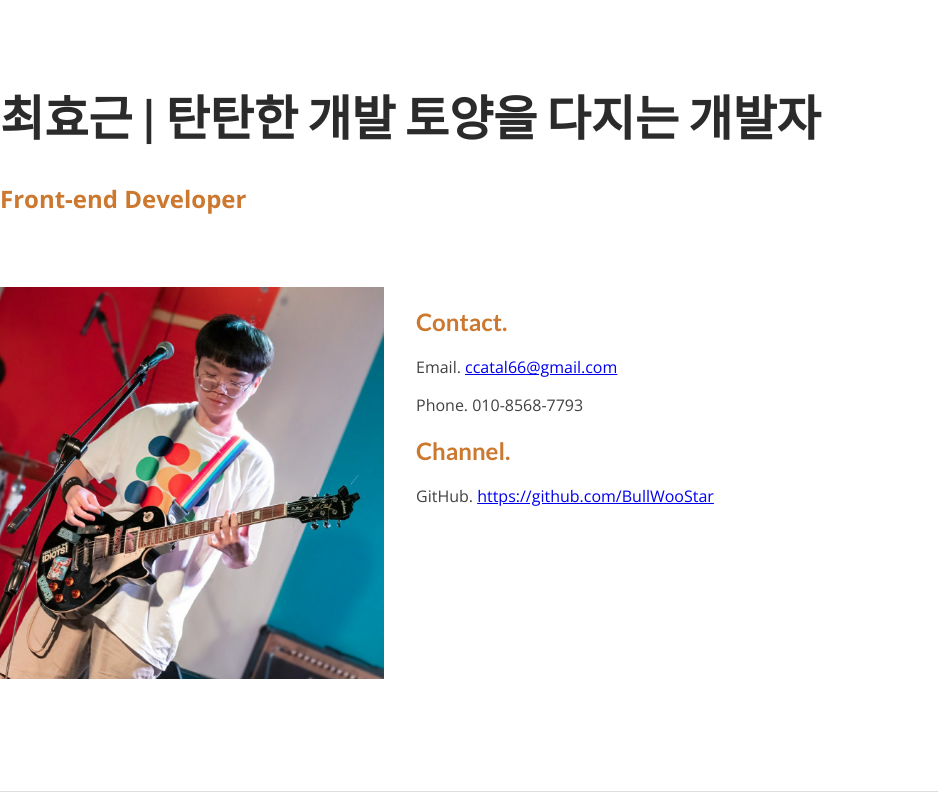
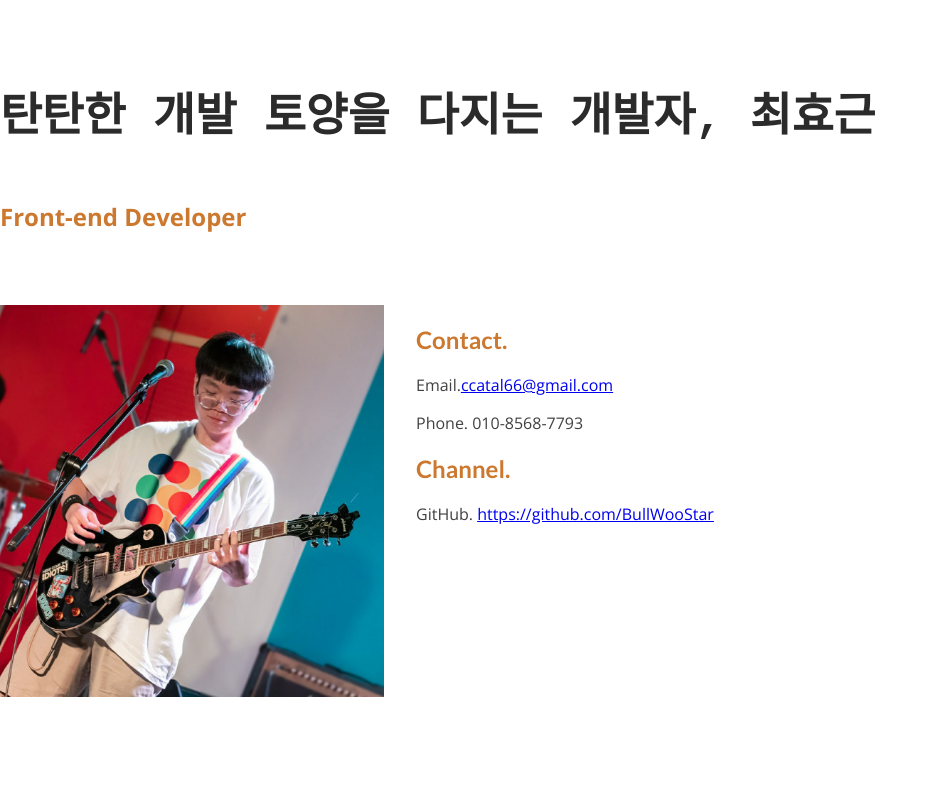
Before and after one commit to BullWooStar/my-resume, a Next.js app: page / in a window 1280 px wide. Shown: the top 800 px of the page, without its empty margins (0-938 px from the left). Built offline with nearby package versions, Linux system fonts and the light colour scheme.

Commit message:
feat: header 애니메이션 적용

```diff
--- a/components/Header.js
+++ b/components/Header.js
@@ -4,13 +4,12 @@ import Image from "next/image";
 
 function Header() {
   return (
-    <div className={styles.headerBox}>
-      <header>
+    <header className={styles.headerBox}>
       <h1 className={styles.mainName}>
-          최효근 | 탄탄한 개발 토양을 다지는 개발자
+        탄탄한 개발 토양을 다지는 개발자, 최효근
       </h1>
+      <div className={styles.fadeInBox}>
         <p className={`${styles.specialist}`}>Front-end Developer</p>
-      </header>
         <div className={styles.headerContent}>
           <Image
             src={profile}
@@ -21,7 +20,8 @@ function Header() {
             <div>
               <h2 className={styles.headerContentTitle}>Contact.</h2>
               <p>
-              Email. <a href="mailto: ccatal66@gmail.com">ccatal66@gmail.com</a>
+                Email.
+                <a href="mailto: ccatal66@gmail.com">ccatal66@gmail.com</a>
               </p>
               <p className="themeColor">Phone. 010-8568-7793</p>
             </div>
@@ -41,6 +41,7 @@ function Header() {
           </div>
         </div>
       </div>
+    </header>
   );
 }
 
--- a/styles/Header.module.css
+++ b/styles/Header.module.css
@@ -4,7 +4,39 @@
 }
 
 .mainName {
-  font-size: 3rem;
+  width: 97%;
+  animation: typing 1.8s steps(22), blink 0.5s step-end infinite alternate;
+  white-space: nowrap;
+  overflow: hidden;
+  border-right: 3px solid;
+  font-family: monospace;
+  font-size: 3.5em;
+  font-weight: 900;
+}
+
+@keyframes typing {
+  from {
+    width: 0;
+  }
+}
+@keyframes blink {
+  50% {
+    border-color: transparent;
+  }
+}
+
+.fadeInBox {
+  display: inline-block;
+  animation: fadein 4s;
+}
+
+@keyframes fadein {
+  from {
+    opacity: 0;
+  }
+  to {
+    opacity: 1;
+  }
 }
 
 .specialist {
--- a/styles/globals.css
+++ b/styles/globals.css
@@ -8,7 +8,6 @@ body {
   margin: 0;
   font-family: "Open Sans", "Lato", sans-serif;
   color: #414141;
-  /* background-color: #e4f1f1; */
   min-width: 900px;
 }
 
```
Lines whose indentation alone changed are shown as unchanged.
